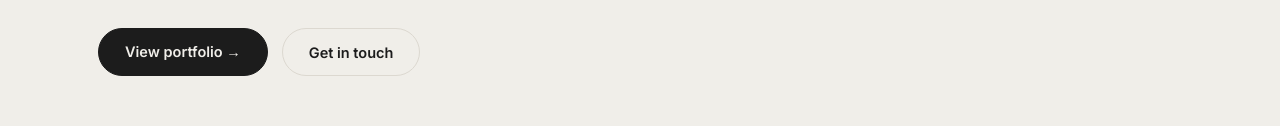
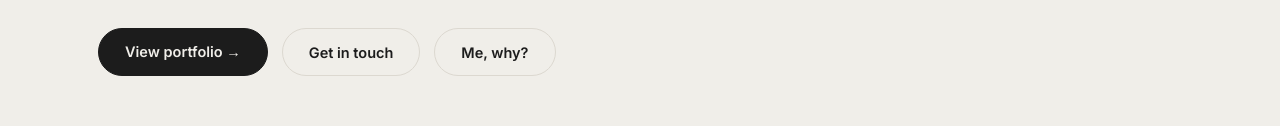
Before and after one commit to jonathandavidoshea/oshea.london.github.io, a plain HTML site: page index.html in a window 1280 px wide. Shown: the part 319-445 px from the top of the page. Drawn offline with Linux system fonts and the light colour scheme.

Commit message:
Home: 'Me, why?' button next to Get in touch (opens Why coming-soon)
Co-Authored-By: Claude Opus 5.5 <noreply@anthropic.com>

```diff
--- a/index.html
+++ b/index.html
@@ -384,6 +384,7 @@
       <div class="hero-cta">
         <button class="btn btn-primary" data-route="coming-soon">View portfolio →</button>
         <a class="btn btn-ghost" href="#contact-section">Get in touch</a>
+        <button class="btn btn-ghost" data-route="why">Me, why?</button>
       </div>
     </div>
   </section>
```
